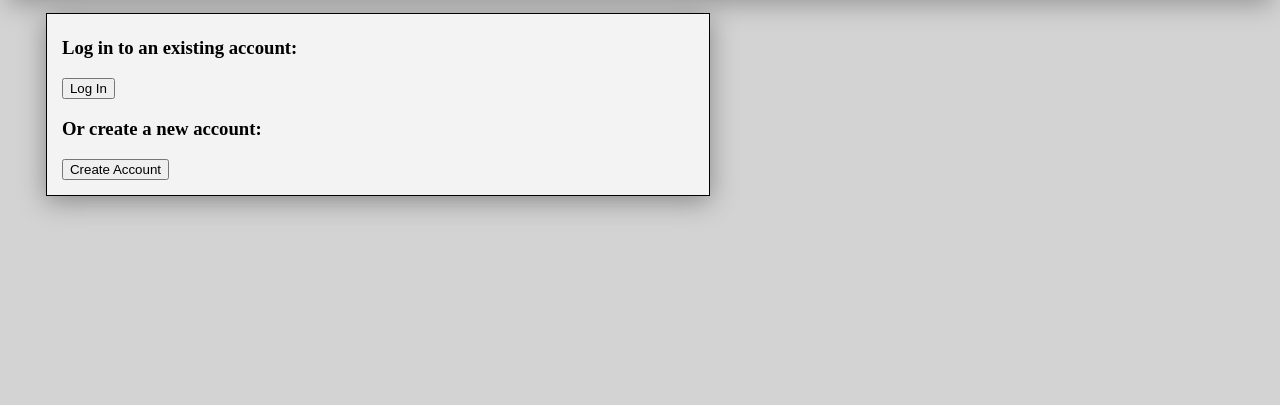
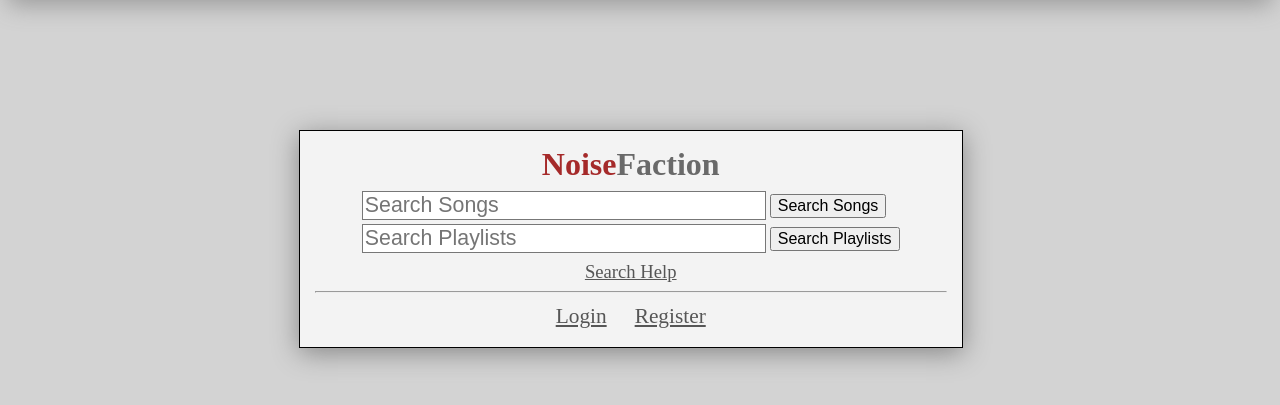
Before and after one commit to ThomasGagne/team2-ups-cs455, a PHP site: page / in a window 1280 px wide. Shown: the part 60-465 px from the top of the page. Run offline with PHP 8.4, Linux system fonts and the light colour scheme.

Commit message:
Changed the homepage to look a lot nicer, more professional, and more home-pagey.

```diff
--- a/css/basic.css
+++ b/css/basic.css
@@ -13,6 +13,24 @@ div.content {
     padding-bottom: 15px;
 
     box-shadow: 0px 5px 25px #888888;
+}
+
+div.content-center {
+    background-color: #f3f3f3;
+    border: 1px solid;
+    margin-top: 1%;
+    width: 50%;
+
+    padding-left: 15px;
+    padding-top: 5px;
+    padding-right: 15px;
+    padding-bottom: 15px;
+
+    box-shadow: 0px 5px 25px #888888;
+
+    position: relative;
+    float: left;
+    left: 23%;
 }
 
 body {
@@ -70,3 +88,16 @@ noscript {
   color: #f00;
   font-size: 14pt;
 }
+
+.frontpageSearch {
+  border: 1px solid rgb(119, 119, 119);
+  font-size: 16pt;
+}
+
+.NOISEFACTION {
+  text-align: center;
+  font-size: 24pt;
+  margin-top: 10px;
+  margin-bottom: 5px;
+  font-size: 24pt;
+}
--- a/header.php
+++ b/header.php
@@ -24,8 +24,9 @@
                 <input type="text" name="searchPlaylists" class="headerSearch" placeholder="Search Playlists" size="30"/>
                 <input type="submit" style="font-size: 12px;" value="Search Playlists">
             </form>
+        </span>
         <span class="headerUsername">
-            <a href="searchHelp.php" style="font-size: 14px; margin-left: -10px;">Search Help</a>
+            <a href="/searchHelp.php" style="font-size: 14px; margin-left: -10px;">Search Help</a>
         </span>
         <span class="headerLogout">
             <?php
--- a/index.php
+++ b/index.php
@@ -17,18 +17,37 @@ require "generalFunctions.php";
         <?php include("header.php"); ?>
         <?php include("noscript.html"); ?>
 
-        <div class="content">
-            <!-- Just include buttons linking to the login page and the "create account" page -->
-            <h3>Log in to an existing account:</h3>
-            <form action="login.php" method="get">
-                <input type="submit" value="Log In" name="Submit"/>
-            </form>
+        <div class="content-center" style="margin-top: 10%;">
 
-            <h3>Or create a new account:</h3>
-            <form action="register.php" method="get">
-                <input type="submit" value="Create Account" name="Submit"/>
-            </form>
+            <b><p class="NOISEFACTION"><span style="color: brown;">Noise</span><span style="color: dimgrey;">Faction</span></p></b>
+            <table style="margin-left: auto; margin-right: auto; margin-bottom: 5px;">
+                <tr>
+                    <form action="/searchSongs.php">
+                        <td><input type="text" name="searchSongs" class="frontpageSearch" placeholder="Search Songs" size="30"/></td>
+                        <td><input type="submit" style="font-size: 16px;" value="Search Songs"></td>
+                    </form>
+                </tr>
 
+
+                <tr>
+                    <form class="frontpageSearch" action="/searchPlaylists.php">
+                        <td><input type="text" name="searchPlaylists" class="frontpageSearch" placeholder="Search Playlists" size="30"/></td>
+                        <td><input type="submit" style="font-size: 16px;" value="Search Playlists"></td>
+                    </form>
+                </tr>
+            </table>
+
+            <a style="text-align: center; display: block; margin: 0px auto; font-size: 14pt; color: #565656;" href="/searchHelp.php">Search Help</a>
+
+            <hr>
+
+            <table style="margin-left: auto; margin-right: auto;">
+                <tr>
+                    <td><a href="/login.php" style="font-size: 16pt; color: #565656;">Login</a></td>
+                    <td><div style="width: 20px;"/></td>
+                    <td><a href="/register.php" style="font-size: 16pt; color: #565656;">Register</a></td>
+                </tr>
+            </table>
         </div>
 
     </body>
```
